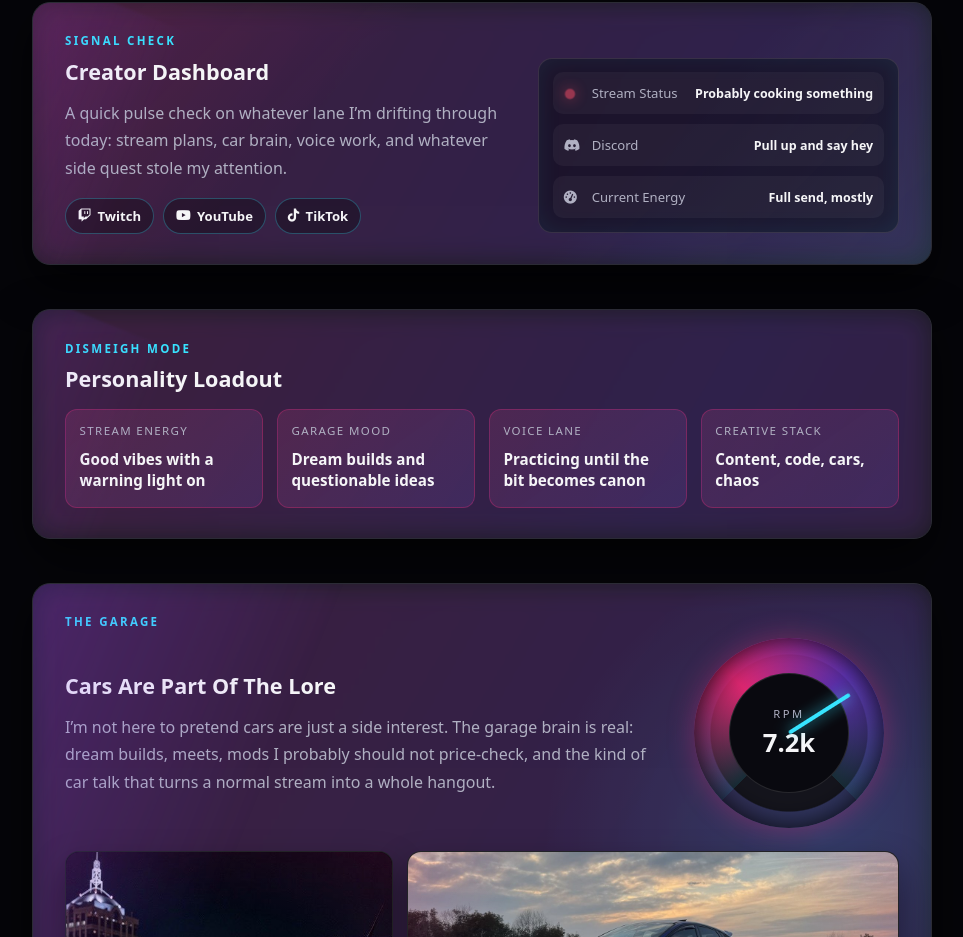
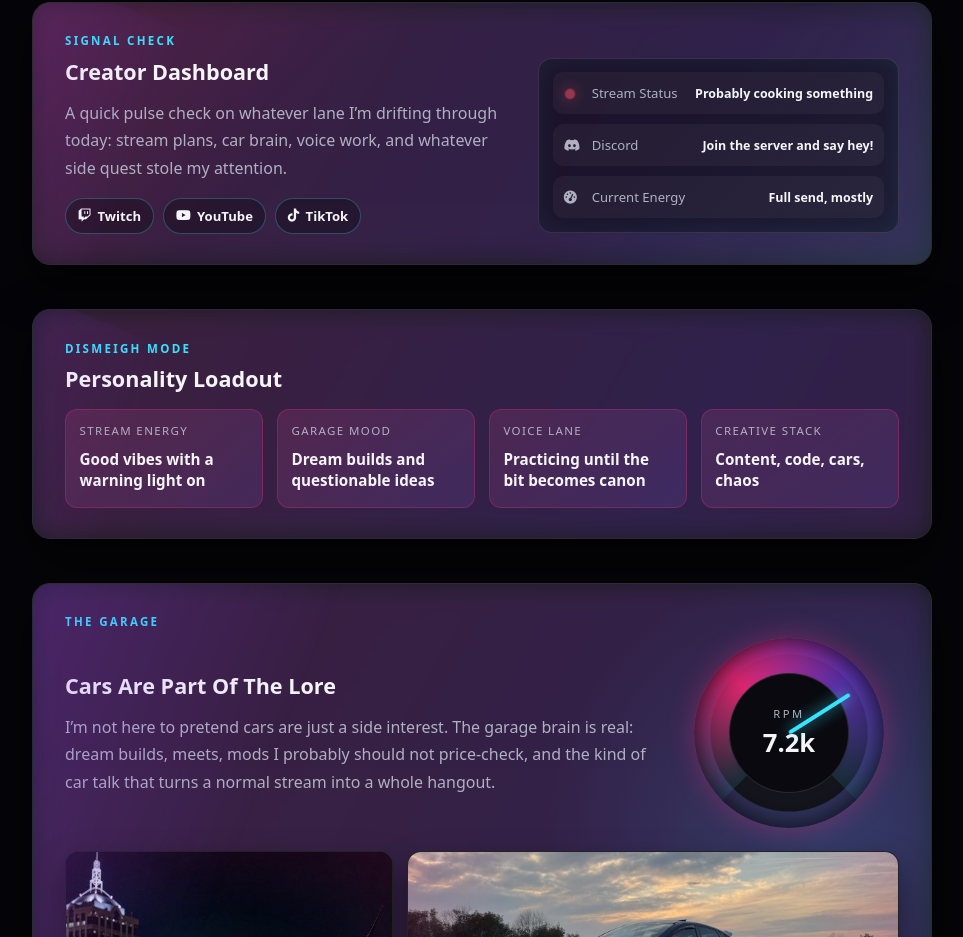
Before and after one commit to Dismeigh/Online-Portfolio, a plain HTML site: page index.html in a window 1280 px wide. Shown: the part 1197-2134 px from the top of the page, without its empty margins (158-1121 px from the left). Drawn offline with Linux system fonts and the light colour scheme; no server answers.

Commit message:
Update Discord status copy

```diff
--- a/index.html
+++ b/index.html
@@ -170,7 +170,7 @@
             <div class="status-row">
               <i class="fa-brands fa-discord"></i>
               <span>Discord</span>
-              <strong>Pull up and say hey</strong>
+              <strong>Join the server and say hey!</strong>
             </div>
             <div class="status-row">
               <i class="fa-solid fa-gauge-high"></i>
```
